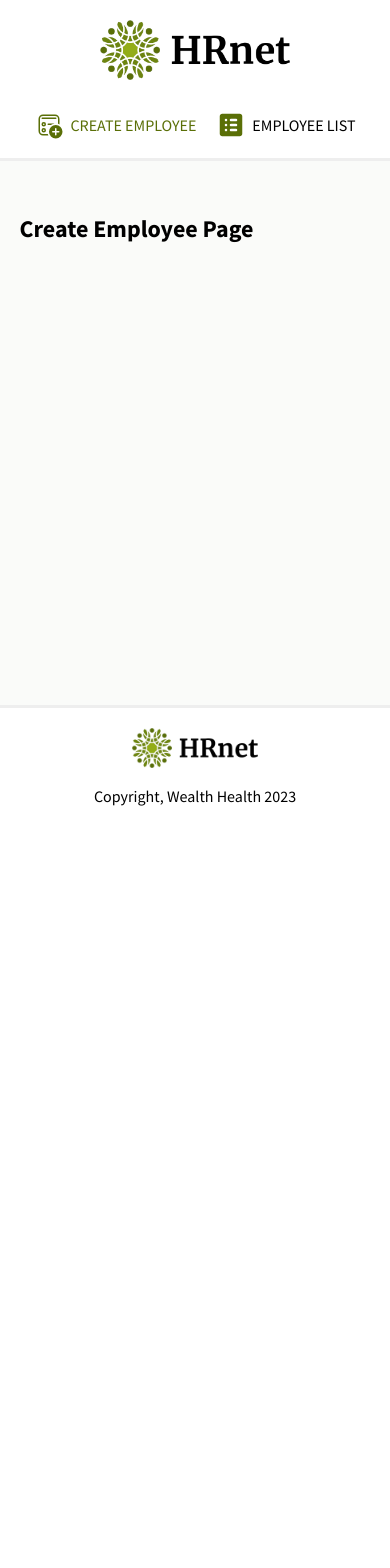
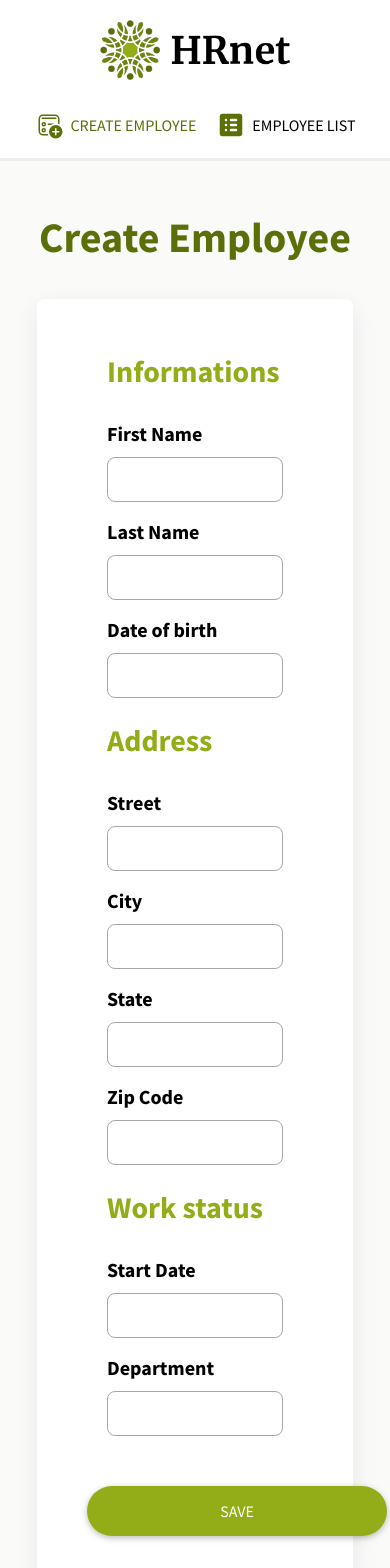
Before and after one commit to fabiendevfront/hrnet, a React (Create React App) app: page /create-employee in a window 390 px wide. Shown: the top 1568 px of the page. Before the commit the page ends 844 px from the top, so only its background shows below. Built offline with nearby package versions, Linux system fonts and the light colour scheme.

Commit message:
Create page CreateEmployee and form EmployeeForm, design & responsive

```diff
--- /dev/null
+++ b/src/components/EmployeeForm.jsx
@@ -0,0 +1,56 @@
+const EmployeeForm = () => {
+    return (
+        <div className="employee-form">
+            <form className="employee-form__form">
+                <div className="employee-form__container">
+                    <h3 className="employee-form__title">Informations</h3>
+                    <div className="employee-form__group">
+                        <label htmlFor="firstname" className="employee-form__label">First Name</label>
+                        <input type="text" id="firstname" className="employee-form__input" />
+                    </div>
+                    <div className="employee-form__group">
+                        <label htmlFor="lastname" className="employee-form__label">Last Name</label>
+                        <input type="text" id="lastname" className="employee-form__input" />
+                    </div>
+                    <div className="employee-form__group">
+                        <label htmlFor="birth" className="employee-form__label">Date of birth</label>
+                        <input type="text" id="birth" className="employee-form__input" />
+                    </div>
+                </div>
+                <div className="employee-form__container">
+                    <h3 className="employee-form__title">Address</h3>
+                    <div className="employee-form__group">
+                        <label htmlFor="street" className="employee-form__label">Street</label>
+                        <input type="text" id="street" className="employee-form__input" />
+                    </div>
+                    <div className="employee-form__group">
+                        <label htmlFor="city" className="employee-form__label">City</label>
+                        <input type="text" id="city" className="employee-form__input" />
+                    </div>
+                    <div className="employee-form__group">
+                        <label htmlFor="state" className="employee-form__label">State</label>
+                        <input type="text" id="state" className="employee-form__input" />
+                    </div>
+                    <div className="employee-form__group">
+                        <label htmlFor="zip" className="employee-form__label">Zip Code</label>
+                        <input type="number" id="zip" className="employee-form__input" />
+                    </div>
+                </div>
+                <div className="employee-form__container">
+                    <h3 className="employee-form__title">Work status</h3>
+                    <div className="employee-form__group">
+                        <label htmlFor="start" className="employee-form__label">Start Date</label>
+                        <input type="text" id="start" className="employee-form__input" />
+                    </div>
+                    <div className="employee-form__group">
+                        <label htmlFor="department" className="employee-form__label">Department</label>
+                        <input type="text" id="department" className="employee-form__input" />
+                    </div>
+                </div>
+                <button className="btn">Save</button>
+            </form>
+        </div>
+    );
+};
+
+export default EmployeeForm;
--- a/src/pages/CreateEmployee.jsx
+++ b/src/pages/CreateEmployee.jsx
@@ -1,7 +1,12 @@
+import EmployeeForm from "../components/EmployeeForm";
+
 const CreateEmployee = () => {
     return (
         <div className="create-employee">
-            <h2>Create Employee Page</h2>
+            <h2 className="create-employee__title">Create Employee</h2>
+            <div className="create-employee__content">
+                <EmployeeForm />
+            </div>
         </div>
     );
 };
--- a/src/styles/base/_default.scss
+++ b/src/styles/base/_default.scss
@@ -10,7 +10,7 @@
 }
 
 *:focus-visible {
-    box-shadow: 0 0 0 2px green;
+    box-shadow: 0 0 0 3px variables.$primary-color;
     outline: 0;
 }
 
--- /dev/null
+++ b/src/styles/components/_employeeForm.scss
@@ -0,0 +1,63 @@
+@use '../abstracts/variables';
+@use '../abstracts/mixins';
+
+/**********************************/
+/* EMPLOYEE FORM COMPONENT STYLE */
+/*********************************/
+
+.employee-form {
+
+    &__form {
+        display: flex;
+        flex-wrap: wrap;
+
+        @include mixins.medium-break {
+            flex-direction: column;
+        }
+    }
+
+    &__container {
+        width: 33%;
+        padding: 10px 20px;
+        display: flex;
+        flex-direction: column;
+        gap: 15px;
+
+        @include mixins.medium-break {
+            width: 100%;
+        }
+    }
+
+    &__title {
+        @include mixins.font-size(30px);
+        font-weight: 700;
+        color: variables.$primary-color;
+        margin: 0 0 10px 0;
+    }
+
+    &__group {
+        display: flex;
+        flex-direction: column;
+        align-items: flex-start;
+        gap: 8px;
+    }
+
+    &__label {
+        @include mixins.font-size(20px);
+        font-weight: 700;
+    }
+
+    &__input {
+        width: 100%;
+        height: 45px;
+        padding: 10px;
+        border-radius: 8px;
+        border: 1px solid #a7a7a7;
+    }
+
+    .btn {
+        width: 300px;
+        margin: 40px auto 0 auto;
+        border: none;
+    }
+}
--- a/src/styles/components/_index.scss
+++ b/src/styles/components/_index.scss
@@ -2,3 +2,4 @@
 /* FILES EXPORT */
 /****************/
 @forward "linkButton";
+@forward "employeeForm";
--- a/src/styles/pages/_createEmployee.scss
+++ b/src/styles/pages/_createEmployee.scss
@@ -4,3 +4,27 @@
 /******************************/
 /* CREATE EMPLOYEE PAGE STYLE */
 /*****************************/
+
+.create-employee {
+    display: flex;
+    flex-direction: column;
+    align-items: center;
+    gap: 30px;
+
+    &__title {
+        @include mixins.font-size(42px);
+        color: variables.$secondary-color;
+        margin: 15px 0 0 0;
+    }
+
+    &__content {
+        width: 90%;
+        max-width: 1300px;
+        padding: 40px 50px;
+        display: flex;
+        flex-direction: column;
+        background-color: variables.$white;
+        border-radius: 8px;
+        box-shadow: 0 8px 24px rgb(149 157 165/20%);
+    }
+}
```
